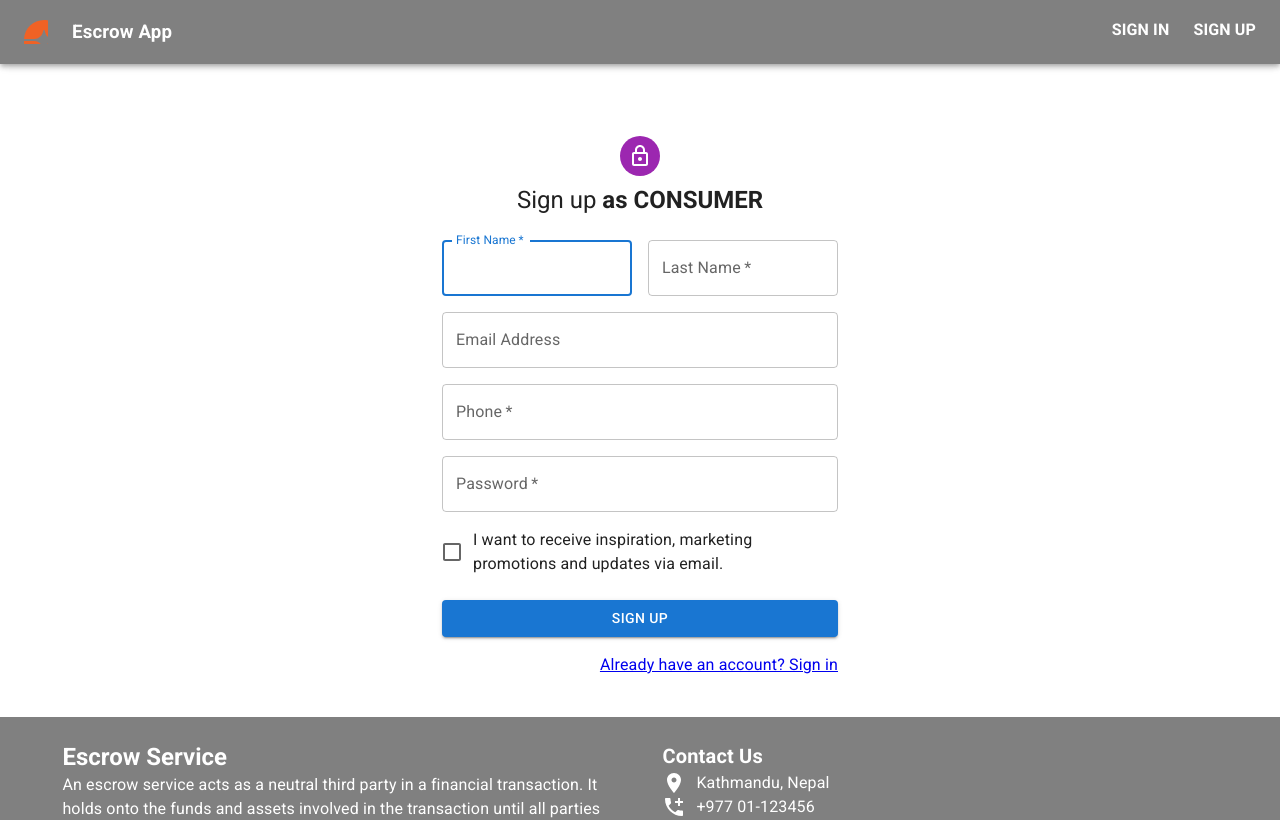
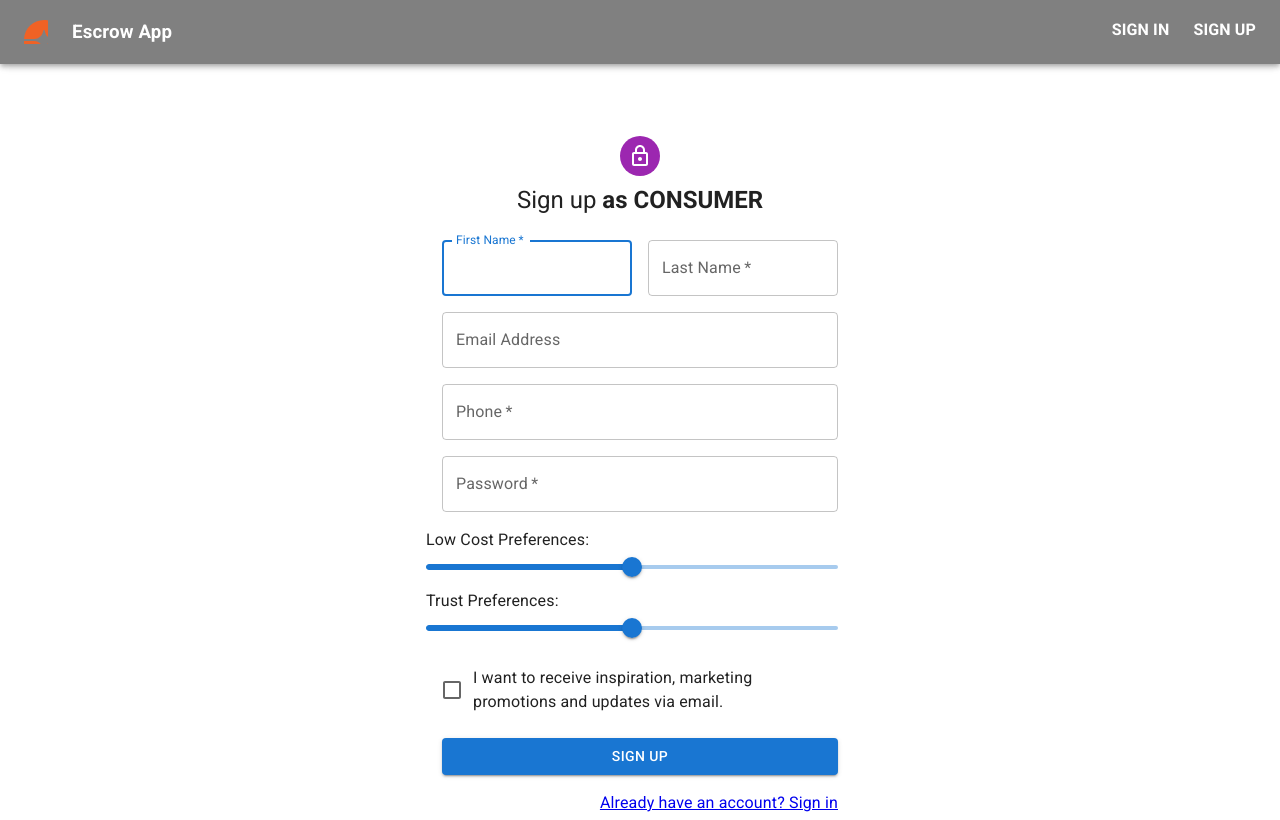
Before and after one commit to BlessedSwajwal/EscrowReact, a React (Vite) app: page /register in a window 1280 px wide. Shown: the top 820 px of the page. Built offline with nearby package versions, Linux system fonts and the light colour scheme.

Commit message:
Added preferences selection

```diff
--- a/src/api/consumer.js
+++ b/src/api/consumer.js
@@ -43,6 +43,7 @@ export async function SignUp(userType, userDetails) {
       res = await axios.post(`${apiUrl}/Consumer/register`, userDetails);
     if (userType == "provider")
       res = await axios.post(`${apiUrl}/Provider/register`, userDetails);
+
     localStorage.setItem("auth-token", res.data.token);
     window.dispatchEvent(new Event("storage"));
     console.log(res);
--- /dev/null
+++ b/src/components/PreferenceSelection.jsx
@@ -0,0 +1,46 @@
+import { Box, Slider, Typography } from "@mui/material";
+
+function PreferenceSelection({
+  costPref,
+  setCostPref,
+  trustPref,
+  setTrustPref,
+}) {
+  const handleChange = (event, newValue) => {
+    setCostPref(newValue);
+  };
+  const handleTrustChange = (event, newValue) => {
+    setTrustPref(newValue);
+  };
+  return (
+    <>
+      <Box width={"100%"} mt={2}>
+        <Typography>Cost Preferences: </Typography>
+        <Slider
+          sx={{
+            flexGrow: 1,
+          }}
+          defaultValue={costPref}
+          aria-label="Default"
+          valueLabelDisplay="auto"
+          onChange={handleChange}
+        />
+      </Box>
+
+      <Box width={"100%"}>
+        <Typography>Trust Preferences: </Typography>
+        <Slider
+          sx={{
+            flexGrow: 1,
+          }}
+          defaultValue={trustPref}
+          aria-label="Default"
+          valueLabelDisplay="auto"
+          onChange={handleTrustChange}
+        />
+      </Box>
+    </>
+  );
+}
+
+export default PreferenceSelection;
--- a/src/routes/Register.jsx
+++ b/src/routes/Register.jsx
@@ -8,6 +8,7 @@ import {
   CssBaseline,
   FormControlLabel,
   Grid,
+  Slider,
   TextField,
   Typography,
 } from "@mui/material";
@@ -17,12 +18,16 @@ import { useAuth } from "../hooks/auth";
 import { useEffect, useState } from "react";
 import { SignUp } from "../api/consumer";
 import { useForm } from "react-hook-form";
+import PreferenceSelection from "../components/PreferenceSelection";
 
 // eslint-disable-next-line react/prop-types
 function Register({ userType }) {
   let loggedIn = useAuth();
   const navigate = useNavigate();
   const [loading, setLoading] = useState(false);
+
+  const [costPref, setCostPref] = useState(50);
+  const [trustPref, setTrustPref] = useState(50);
 
   useEffect(() => {
     if (loggedIn) {
@@ -46,9 +51,24 @@ function Register({ userType }) {
 
   const handleRegisterSubmit = async (data, errors) => {
     setLoading(true);
+    if (userType == "consumer") {
+      data = {
+        ...data,
+        lowCostPref: costPref,
+        trustPref: trustPref,
+      };
+    }
     await SignUp(userType, data);
     setLoading(false);
   };
+
+  const handleChange = (event, newValue) => {
+    setCostPref(newValue);
+  };
+  const handleTrustChange = (event, newValue) => {
+    setTrustPref(newValue);
+  };
+
   return (
     <Container component="main" maxWidth="xs">
       <CssBaseline />
@@ -154,6 +174,31 @@ function Register({ userType }) {
                 autoComplete="new-password"
               />
             </Grid>
+            {userType == "consumer" && (
+              <Box mt={2} width="100%">
+                <Typography>Low Cost Preferences: </Typography>
+                <Slider
+                  sx={{
+                    flexGrow: 1,
+                  }}
+                  defaultValue={costPref}
+                  aria-label="Default"
+                  valueLabelDisplay="auto"
+                  onChange={handleChange}
+                />
+
+                <Typography>Trust Preferences: </Typography>
+                <Slider
+                  sx={{
+                    flexGrow: 1,
+                  }}
+                  defaultValue={trustPref}
+                  aria-label="Default"
+                  valueLabelDisplay="auto"
+                  onChange={handleTrustChange}
+                />
+              </Box>
+            )}
             <Grid item xs={12}>
               <FormControlLabel
                 control={<Checkbox value="allowExtraEmails" color="primary" />}
--- a/src/routes/profile.jsx
+++ b/src/routes/profile.jsx
@@ -7,6 +7,7 @@ import { useLoaderData } from "react-router-dom";
 export async function loader() {
   const userType = getUserType();
   let user = await getUserDetails(userType);
+  console.log(user);
   return { user };
 }
 
@@ -78,6 +79,18 @@ function UserDetailContainer({ user }) {
           <StyledLabel> User Type: </StyledLabel>
           {user.userType}
         </Typography>
+        {user.userType == "CONSUMER" && (
+          <>
+            <Typography display="flex" flexWrap="wrap" fontSize={20}>
+              <StyledLabel> Low cost preference: </StyledLabel>
+              {user.lowCostPref}
+            </Typography>
+            <Typography display="flex" flexWrap="wrap" fontSize={20}>
+              <StyledLabel> Trust preference: </StyledLabel>
+              {user.trustPref}
+            </Typography>
+          </>
+        )}
         <Typography display="flex" flexWrap="wrap" fontSize={20}>
           <StyledLabel> Total Orders: </StyledLabel>
           {user.totalOrderCount}
```
